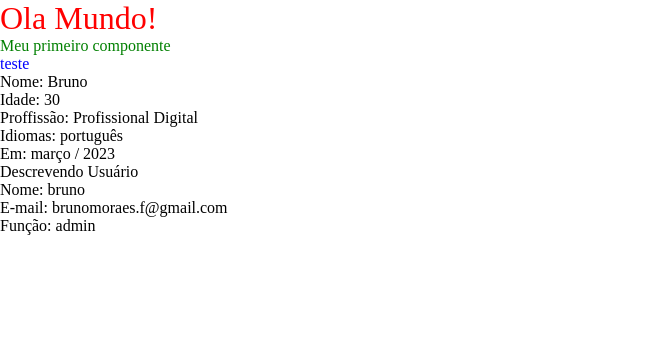
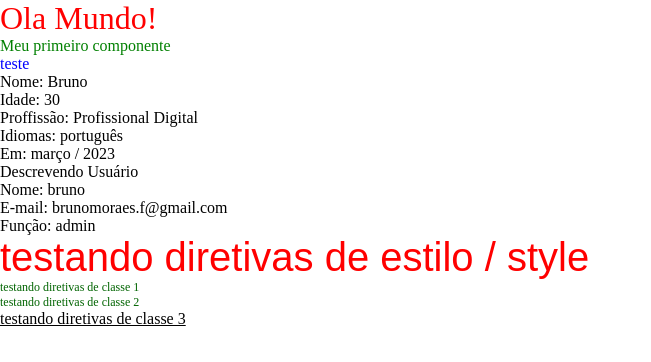
Before and after one commit to brunomoraesdigital/curso-angular, an Angular app: page / in a window 1280 px wide. Shown: the top 362 px of the page, without its empty margins (0-651 px from the left). Built offline with nearby package versions, Linux system fonts and the light colour scheme.

Commit message:
080323.2124

```diff
--- a/src/app/app.component.html
+++ b/src/app/app.component.html
@@ -1,3 +1,4 @@
 <h1>Ola Mundo!</h1>
 <app-first-component></app-first-component>
 <app-parent-data [name]="userName" [userData]="userData"></app-parent-data>
+<app-directives></app-directives>
--- a/src/app/app.module.ts
+++ b/src/app/app.module.ts
@@ -4,12 +4,14 @@
 import { AppComponent } from './app.component';
 import { FirstComponentComponent } from './components/first-component/first-component.component';
 import { ParentDataComponent } from './components/parent-data/parent-data.component';
+import { DirectivesComponent } from './components/directives/directives.component';
 
 @NgModule({
   declarations: [
     AppComponent,
     FirstComponentComponent,
-    ParentDataComponent
+    ParentDataComponent,
+    DirectivesComponent
   ],
   imports: [
     BrowserModule
--- /dev/null
+++ b/src/app/components/directives/directives.component.css
@@ -0,0 +1,10 @@
+.green-title {
+    font-size: 12px;
+}
+
+.small-title {
+    color: darkgreen;
+}
+.underline-title {
+    text-decoration: underline;
+}
--- /dev/null
+++ b/src/app/components/directives/directives.component.html
@@ -0,0 +1,4 @@
+<p [ngStyle]="{'font-size': size + 'px', 'font-family': font, 'color': color}">testando diretivas de estilo / style</p>
+<p [ngClass]="classes">testando diretivas de classe 1</p>
+<p [ngClass]="classes">testando diretivas de classe 2</p>
+<p [ngClass]="underline">testando diretivas de classe 3</p>
--- /dev/null
+++ b/src/app/components/directives/directives.component.ts
@@ -0,0 +1,14 @@
+import { Component } from '@angular/core';
+
+@Component({
+  selector: 'app-directives',
+  templateUrl: './directives.component.html',
+  styleUrls: ['./directives.component.css']
+})
+export class DirectivesComponent {
+  size = 40;
+  font = 'arial';
+  color = 'red';
+  classes = ['green-title', 'small-title'];
+  underline = 'underline-title';
+}
```
Also changed, not shown: 1 other file (tests, documents, lock files or other folders).
